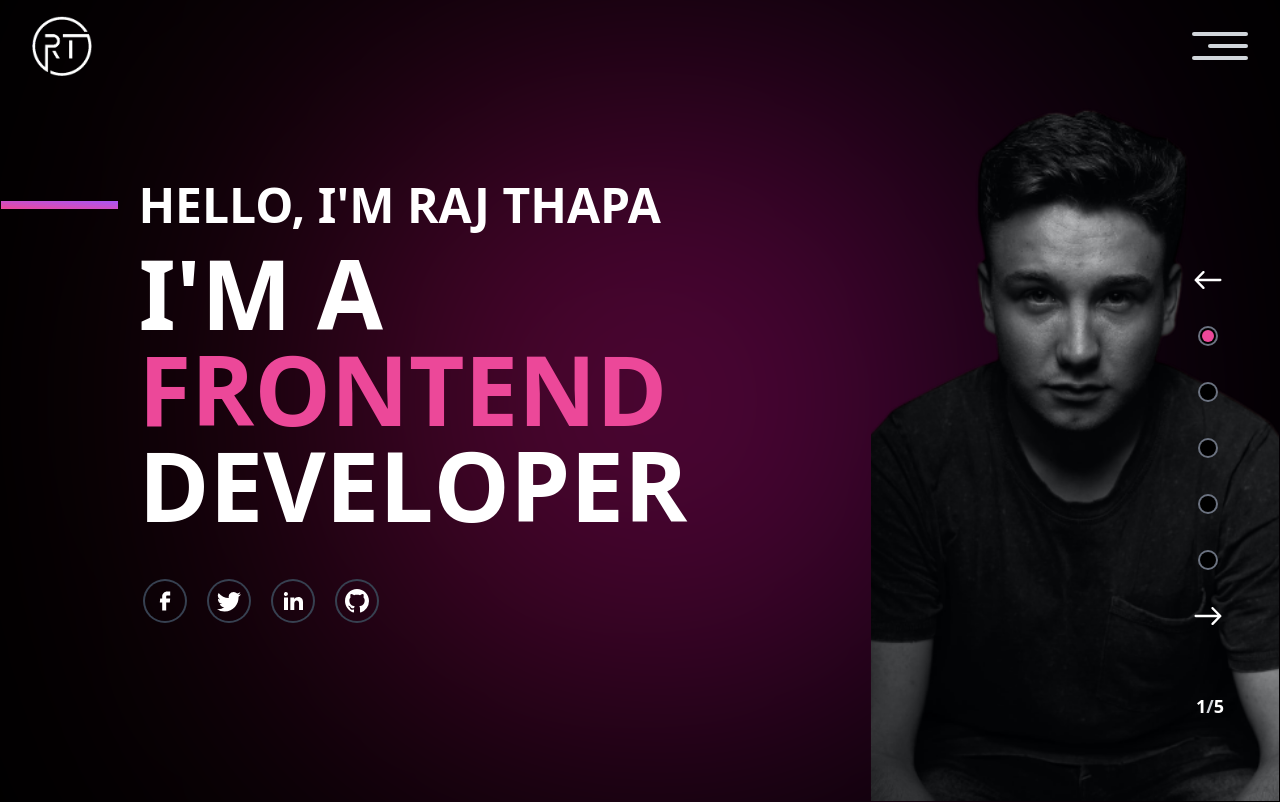
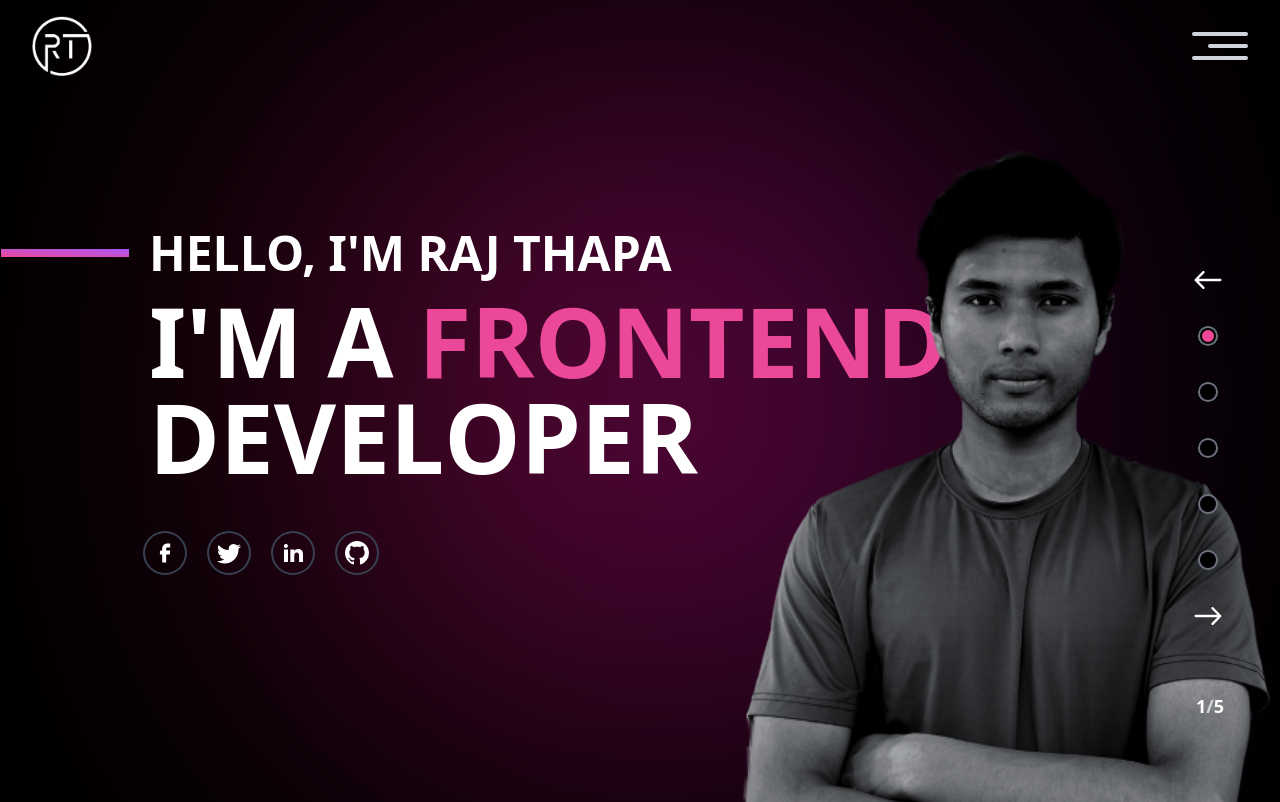
Before and after one commit to RajThapa7/portfolio-v2, a React (Vite) app: page / in a window 1280 px wide. Built offline with nearby package versions, Linux system fonts and the light colour scheme.

Commit message:
mod:home page image modified

```diff
--- a/src/pages/Home/Home.tsx
+++ b/src/pages/Home/Home.tsx
@@ -1,7 +1,7 @@
 import { BsGithub, BsTwitter } from "react-icons/bs";
 import { CgFacebook } from "react-icons/cg";
 import { RiLinkedinFill } from "react-icons/ri";
-import person from "../../../public/person.jpeg";
+import person from "../../../public/raj.png";
 import HoverTextEffect from "../../components/HoverTextEffect/HoverTextEffect";
 import SocialLinks from "../../components/SocialLinks/SocialLinks";
 
@@ -46,8 +46,8 @@ export default function Home() {
         </div>
       </div>
       {/* image */}
-      <div className="xl:flex hidden">
-        <img src={person} width={600} className="object-cover" />
+      <div className="xl:flex hidden absolute -bottom-20 right-0">
+        <img src={person} width={550} className="object-contain" />
       </div>
     </div>
   );
```
Also changed, not shown: public/raj.png (added).
